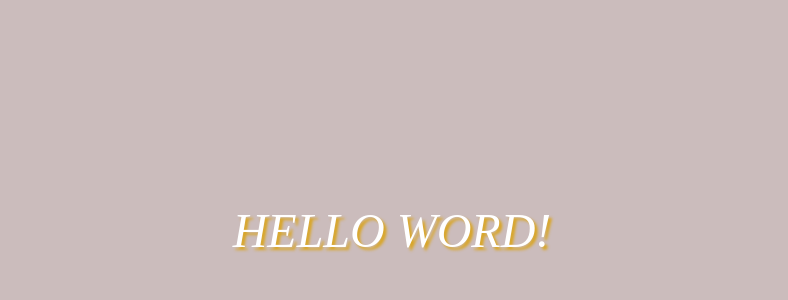
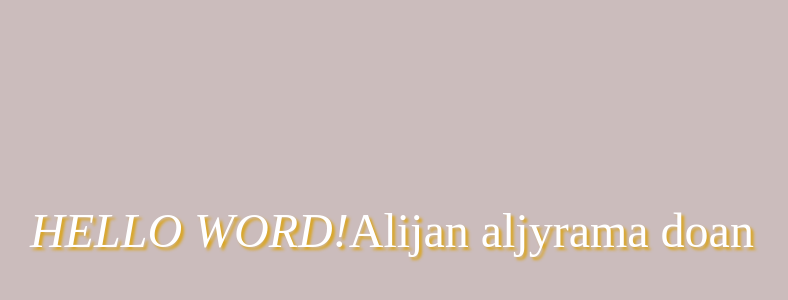
Before and after one commit to Empireweb777/test, a plain HTML site: page index.html in a window 1280 px wide. Shown: the part 128-428 px from the top of the page, without its empty margins (256-1044 px from the left). Drawn offline with Linux system fonts and the light colour scheme.

Commit message:
porograf girizdim

```diff
--- a/index.html
+++ b/index.html
@@ -23,6 +23,7 @@
 
 <body>
     <i>HELLO WORD!</i>
+    <p>Alijan aljyrama doan</p>
 </body>
 
 </html>
```
